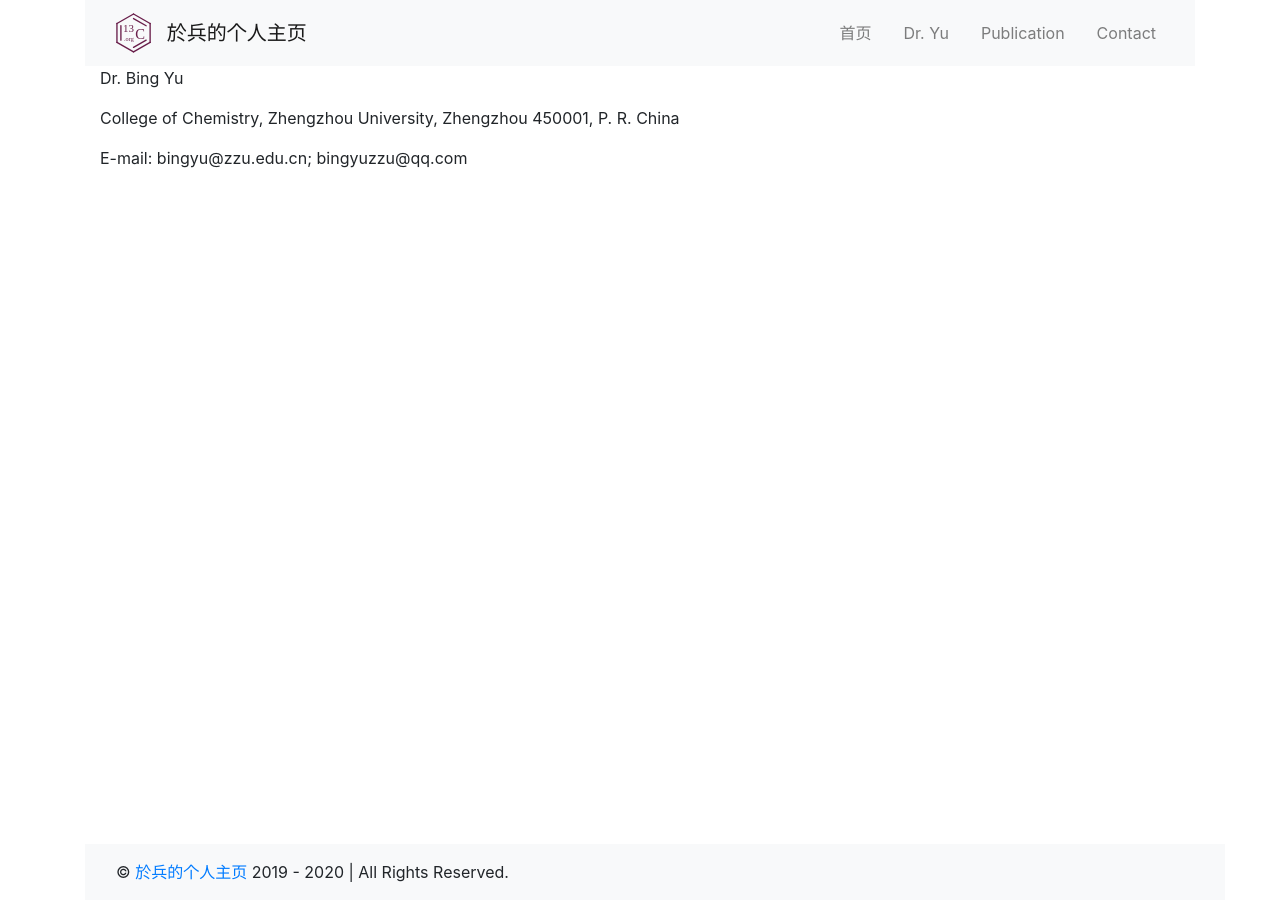
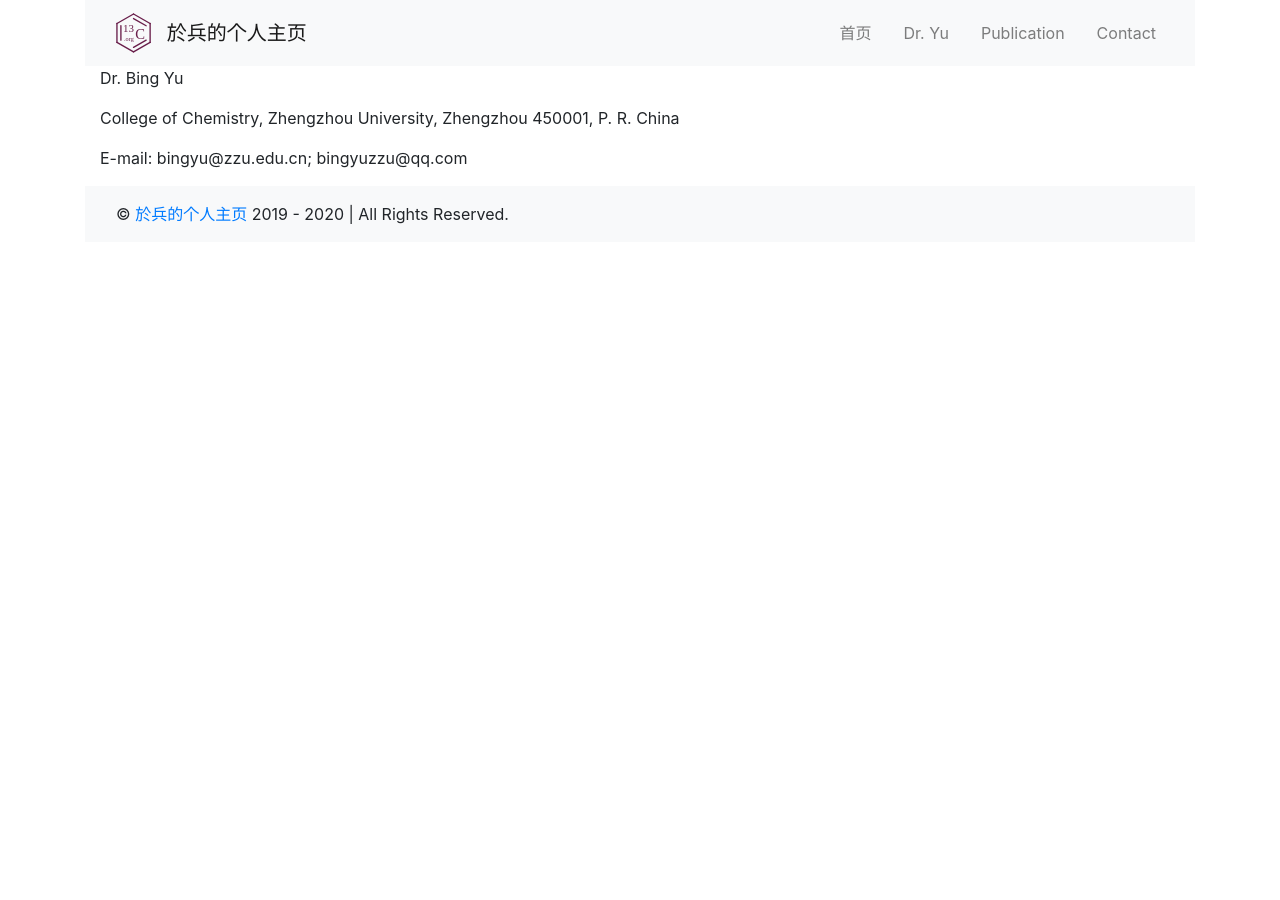
Before and after one commit to bingyuzzu/bingyuzzu.github.io, a Jekyll site: the page built from contact.md, in a window 1280 px wide. Built offline with Jekyll 4.4.1, drawn with Linux system fonts in a browser that asks for light colours; comment, search, counter and statistics services are not loaded.

Commit message:
Update footer.html

```diff
--- a/_includes/footer.html
+++ b/_includes/footer.html
@@ -1,4 +1,4 @@
-<footer class="container bg-light" style="position:fixed;bottom:0;">
+<footer class="container bg-light" style="position:sticky;bottom:0;">
   <div class="navbar navbar-default navbar-fixed-bottom">
   <script async src="//busuanzi.ibruce.info/busuanzi/2.3/busuanzi.pure.mini.js"></script>
   <div class="nav navbar-text">
```
